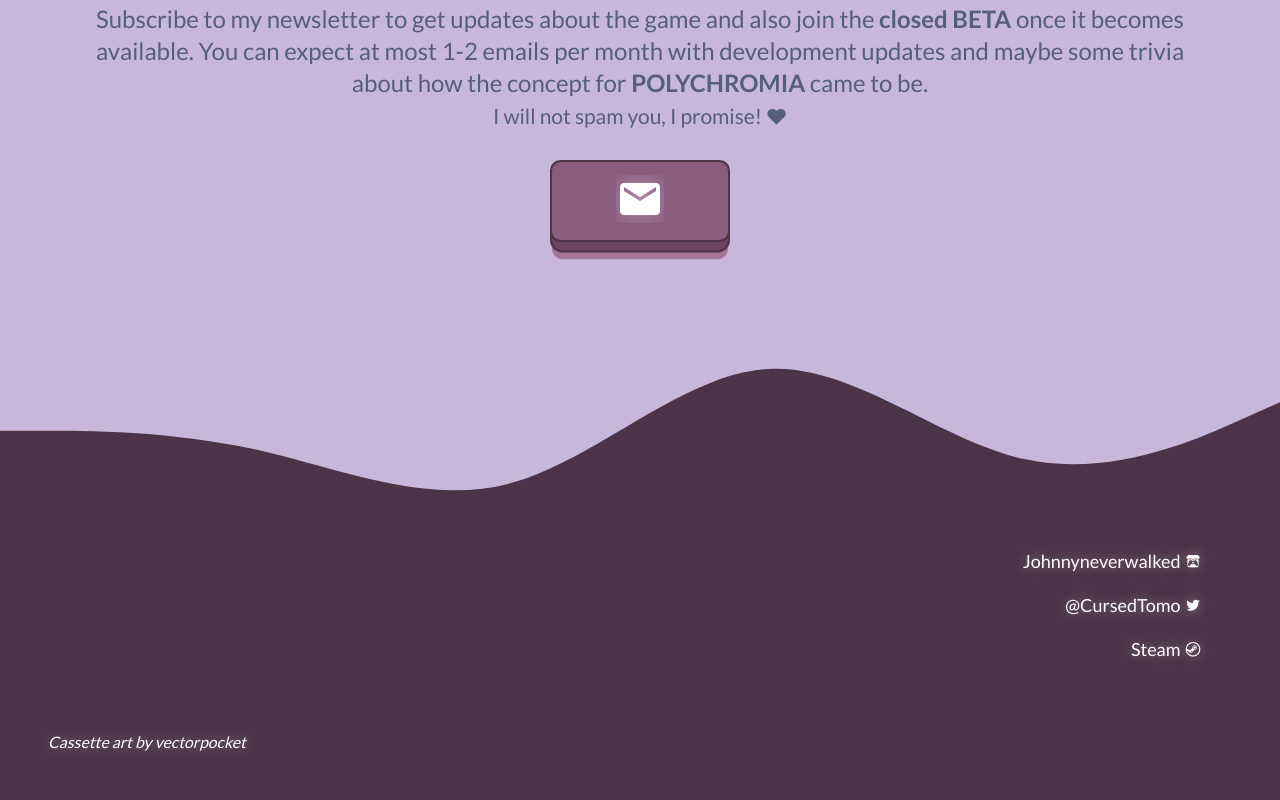
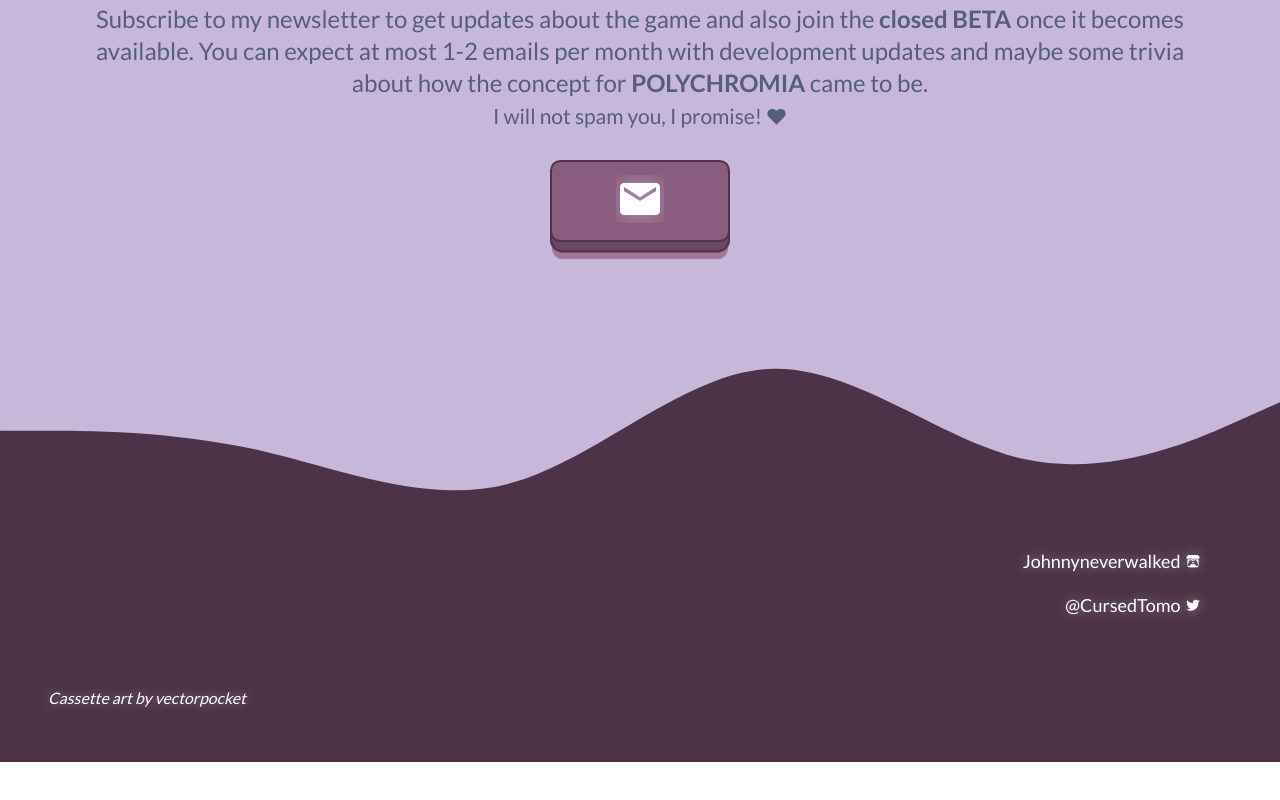
Before and after one commit to johnnyneverwalked/polychromia-webpage, an Angular app: page / in a window 1280 px wide. Shown: the part 6730-7530 px from the top of the page. After the commit the page ends 7492 px from the top, so only its background shows below. Built offline with nearby package versions, Linux system fonts and the light colour scheme; what ngx-pipes would draw is missing.

Commit message:
tpm remove steam btn

```diff
--- a/src/app/app.component.html
+++ b/src/app/app.component.html
@@ -184,7 +184,7 @@
                     <p><a href="https://twitter.com/CursedTomo" target="_blank">
                         @CursedTomo <i class="lab la-twitter"></i>
                     </a></p>
-                    <p><a href="https://store.steampowered.com/app/1909080/Polychromia/" target="_blank">
+                    <p><a href="https://store.steampowered.com/app/1909080/Polychromia/" target="_blank" *ngIf="false">
                         Steam <i class="lab la-steam"></i>
                     </a></p>
                 </div>
```
